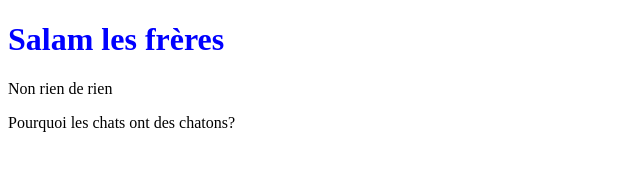
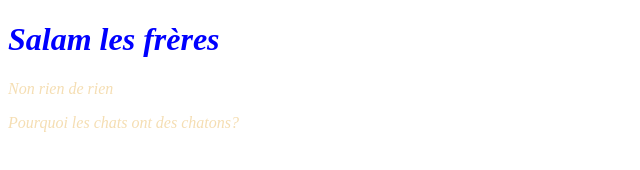
Before and after one commit to MeHigh22/Test, a plain HTML site: page first_repo/index.html in a window 1280 px wide. Shown: the whole page, without its empty margins (0-640 px from the left). Drawn offline with Linux system fonts and the light colour scheme.

Commit message:
Added style for body

```diff
--- a/first_repo/style.css
+++ b/first_repo/style.css
@@ -1,3 +1,8 @@
 h1 {
     color: blue;
 }
+
+body {
+    color : wheat;
+    font-style: italic;
+}
```
